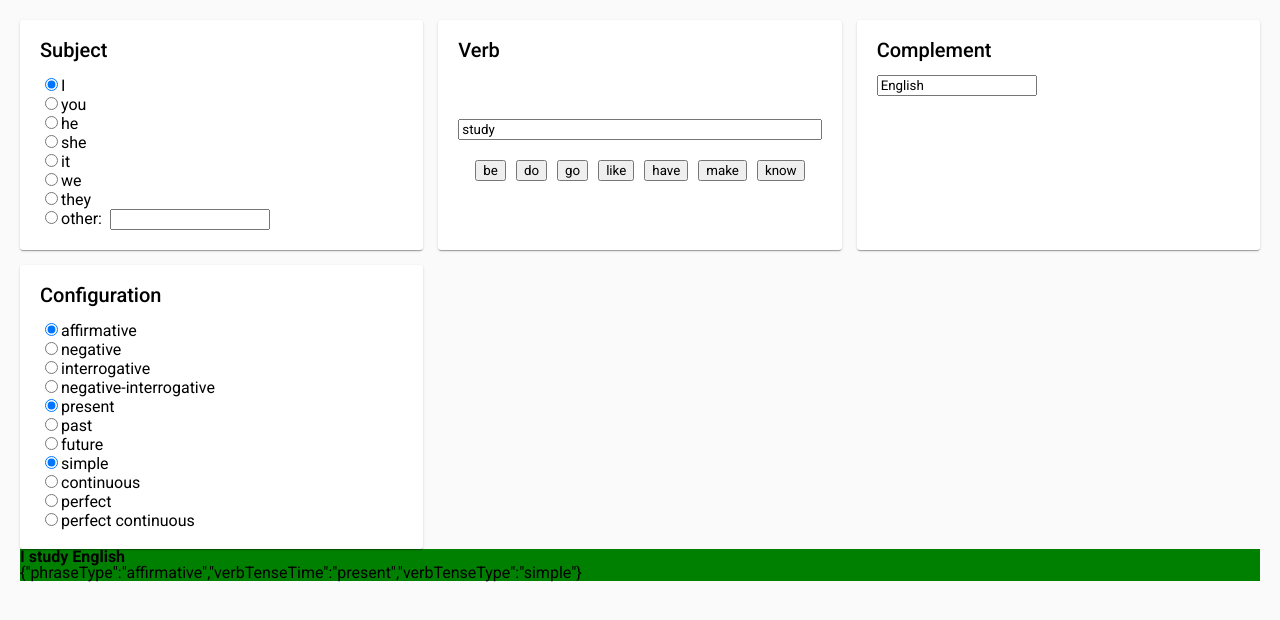
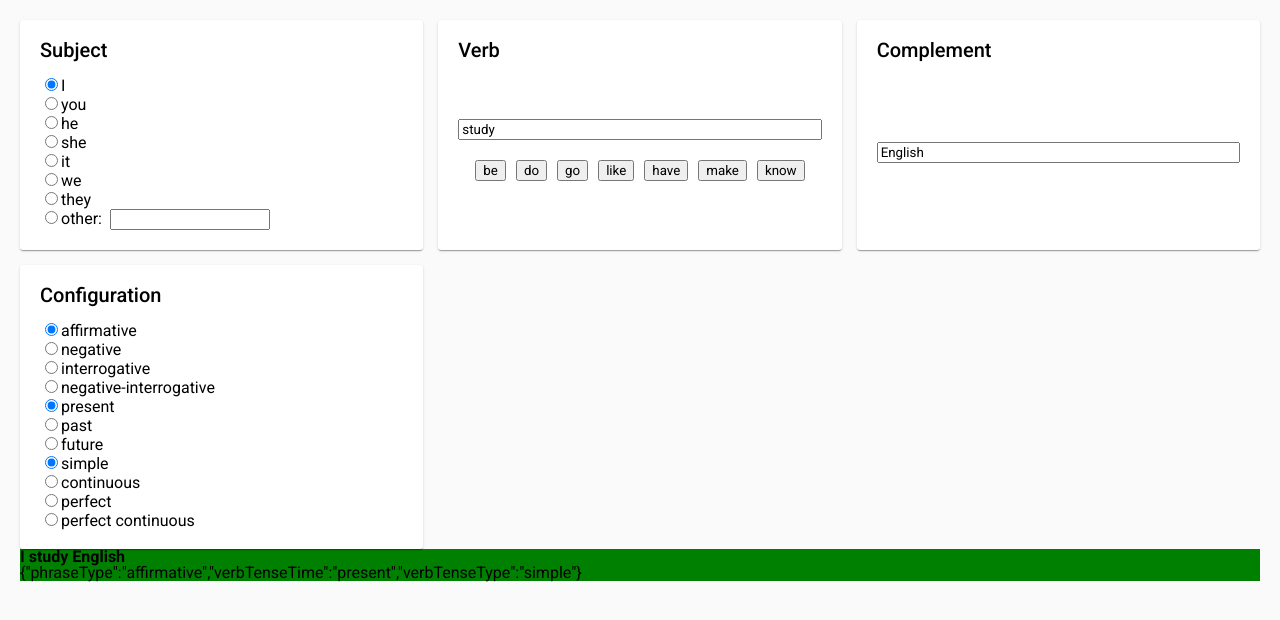
Before and after one commit to pcandido/phrase-builder, a React (Create React App) app: page / in a window 1280 px wide. Shown: the top 620 px of the page. Built offline with nearby package versions, Linux system fonts and the light colour scheme.

Commit message:
style: add style to ComplementInput

```diff
--- /dev/null
+++ b/src/components/complement-input/ComplementInput.sass
@@ -0,0 +1,9 @@
+#complement-input
+  .card-content
+    display: flex
+    flex-direction: row
+    justify-content: stretch
+    align-items: center
+
+    input
+      width: 100%
--- a/src/components/complement-input/ComplementInput.tsx
+++ b/src/components/complement-input/ComplementInput.tsx
@@ -1,3 +1,4 @@
+import './ComplementInput.sass'
 
 export interface ComplementInputProps {
   value: string
@@ -6,7 +7,7 @@ export interface ComplementInputProps {
 
 export const ComplementInput = (props: ComplementInputProps) => {
   return (
-    <div className="card">
+    <div id="complement-input" className="card">
       <div className="card-title">Complement</div>
       <div className="card-content">
         <input type="text" value={props.value} onChange={event => props.onChange(event.target.value)} />
```
